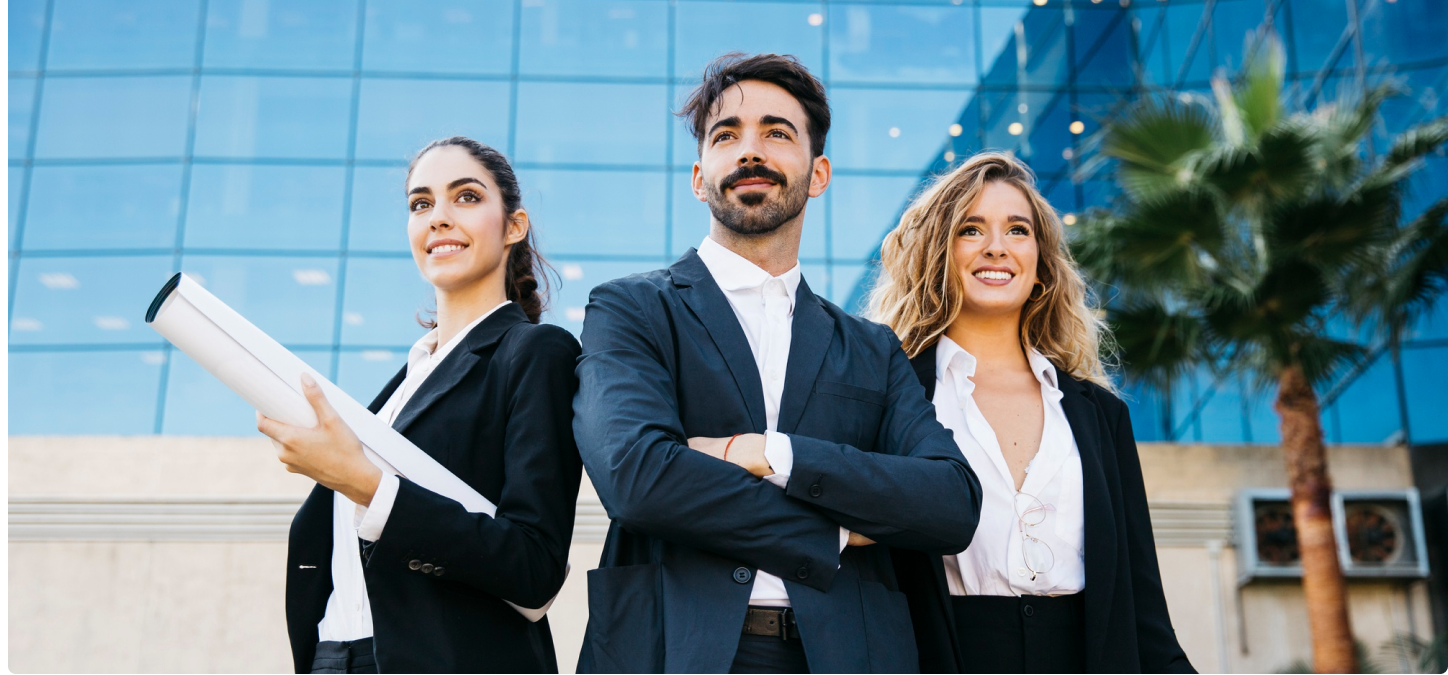
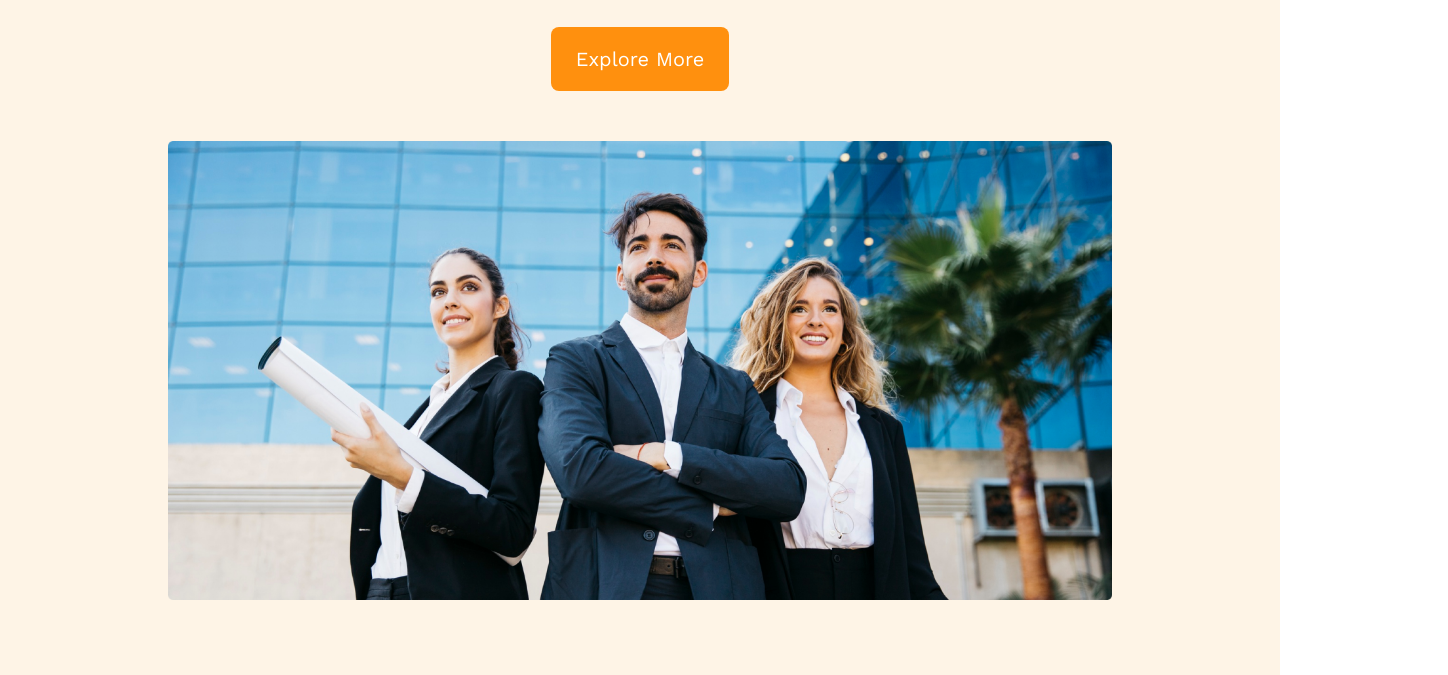
Before and after one commit to shaikhmostafa98/G3Architects, a plain HTML site: page index.html in a window 1280 px wide. Shown: the part 332-1007 px from the top of the page, 1448 px wide, since content can reach past the window. Drawn offline with nearby package versions, Linux system fonts and the light colour scheme; files that its build step writes are made by us from their sources; the site is published under a folder, as on GitHub Pages, so addresses that start at the root find nothing.

Commit message:
ok website

```diff
--- a/index.html
+++ b/index.html
@@ -9,8 +9,8 @@
 <link href="https://fonts.googleapis.com/css2?family=Work+Sans:ital,wght@0,100;0,200;0,300;0,400;0,500;0,600;0,700;0,800;0,900;1,100;1,200;1,300;1,400;1,500;1,600;1,700;1,800;1,900&display=swap" rel="stylesheet">
     <!-- font  -->
     <title>G3 Architects</title>
-    <link rel="stylesheet" href="/css/style.css">
-    <link rel="stylesheet" href="/css/res.css">
+    <link rel="stylesheet" href="style.css">
+    <link rel="stylesheet" href="res.css">
 </head>
 <body>
     <header>
```
